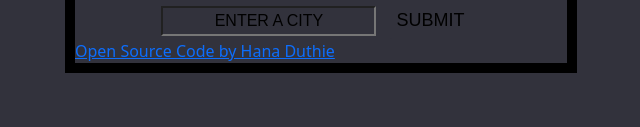
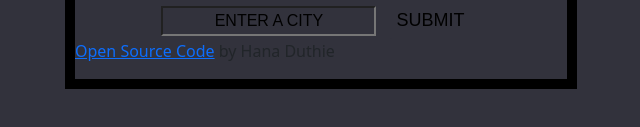
Before and after one commit to hlduthie/Week7_Weather_App, a plain HTML site: page index.html in a window 1280 px wide. Shown: the part 551-678 px from the top of the page, without its empty margins (319-959 px from the left). Drawn offline with nearby package versions, Linux system fonts and the light colour scheme; no server answers.

Commit message:
Update index.html
update link to gitHub

```diff
--- a/index.html
+++ b/index.html
@@ -134,7 +134,7 @@
       </form>
     </div>
 
-    <a href="https://github.com/hlduthie/Week7_Weather_App">Open Source Code by Hana Duthie</a>
+    <p><a href="https://github.com/hlduthie/Week7_Weather_App">Open Source Code</a> by Hana Duthie</p>
 
     <script src="src/index.js"></script>
   </body>
```
